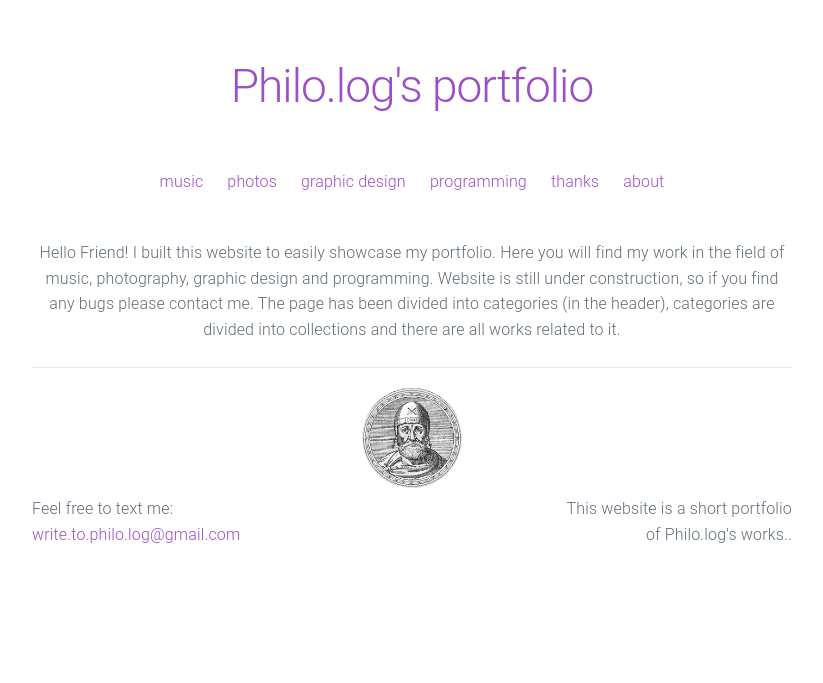
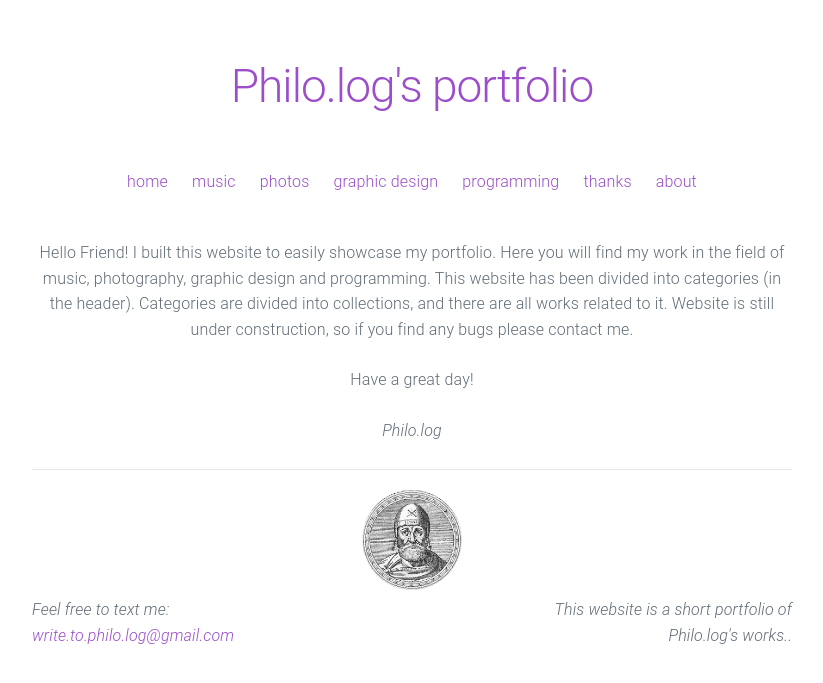
Before and after one commit to XNIZDUCH/xnizduch.github.io, a Jekyll site: the page built from index.html, in a window 1280 px wide. Shown: the top 683 px of the page, without its empty margins (228-1051 px from the left). Built offline with Jekyll 4.4.1, drawn with Linux system fonts in a browser that asks for light colours.

Commit message:
some little changes

```diff
--- a/_includes/header.html
+++ b/_includes/header.html
@@ -7,7 +7,7 @@
   </center>
   <nav class="navbar">
     <ul>
-      <!-- <li class="nav-item"><a href="{{ site.baseurl }}/">projects</a></li> -->
+      <li class="nav-item"><a href="{{ site.baseurl }}/">home</a></li>
       <li class="nav-item"><a href="{{ site.baseurl }}/music/">music</a></li>
       <li class="nav-item"><a href="{{ site.baseurl }}/photos/">photos</a></li>
       <li class="nav-item"><a href="{{ site.baseurl }}/graphic-design/">graphic design</a></li>
--- a/index.html
+++ b/index.html
@@ -3,6 +3,13 @@
 archetype: projects
 ---
 
-<center>Hello Friend! I built this website to easily showcase my portfolio. Here you will find my work in the field of music, photography, graphic design and programming. Website is still under construction, so if you find any bugs please contact me. The page has been divided into categories (in the header), categories are divided into collections and there are all works related to it.</center>
+<center>Hello Friend! I built this website to easily showcase my portfolio. Here you will find my work in the field of
+    music, photography, graphic design and programming. This website has been divided into categories (in the header).
+    Categories are divided into collections, and there are all works related to it. Website is still under construction,
+    so if you find any bugs please contact me.
+    <p></p>
+    <p>Have a great day!</p>
+    <i><i>Philo.log</i></p>
+</center>
 <p></p>
 {% include preview.html %}
```
